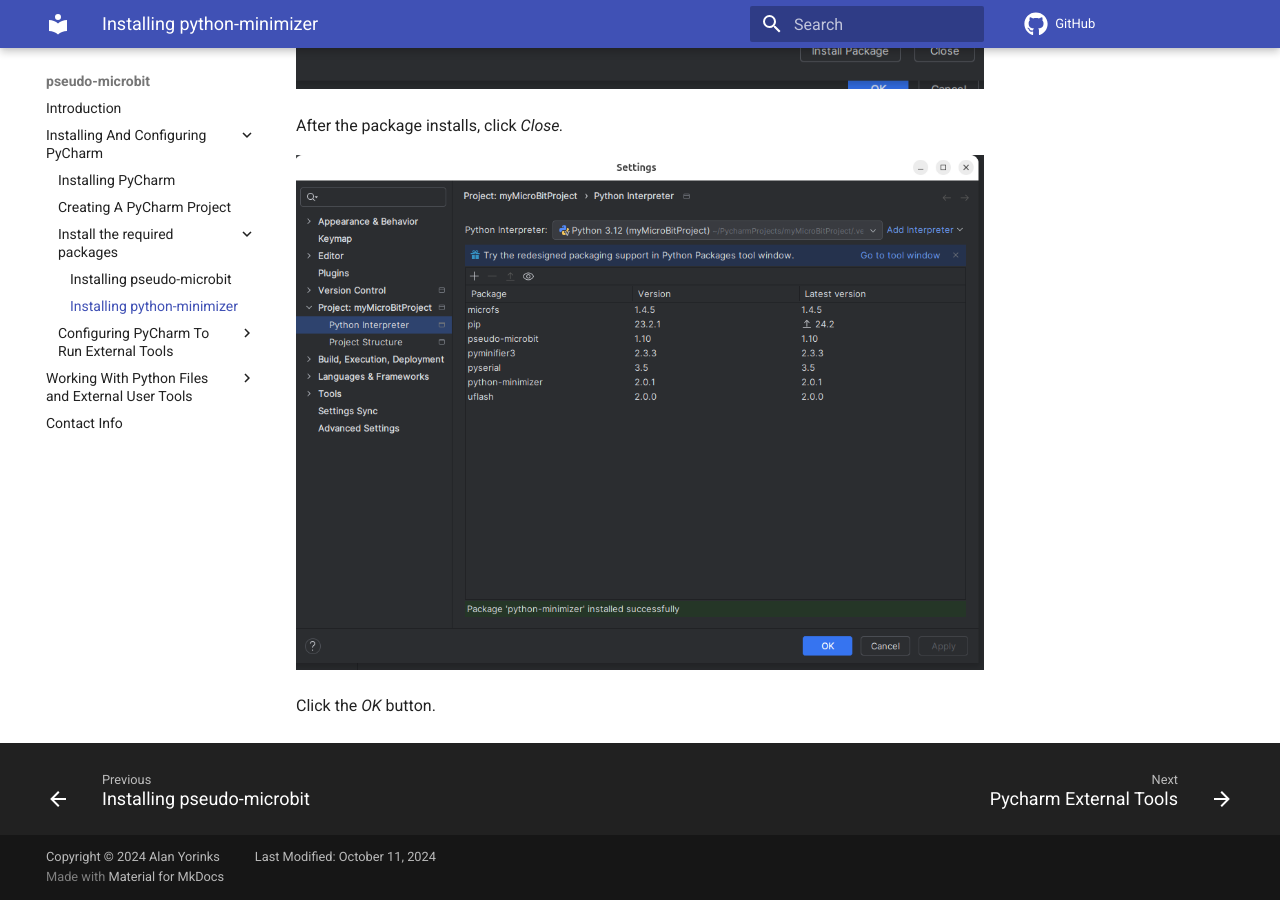
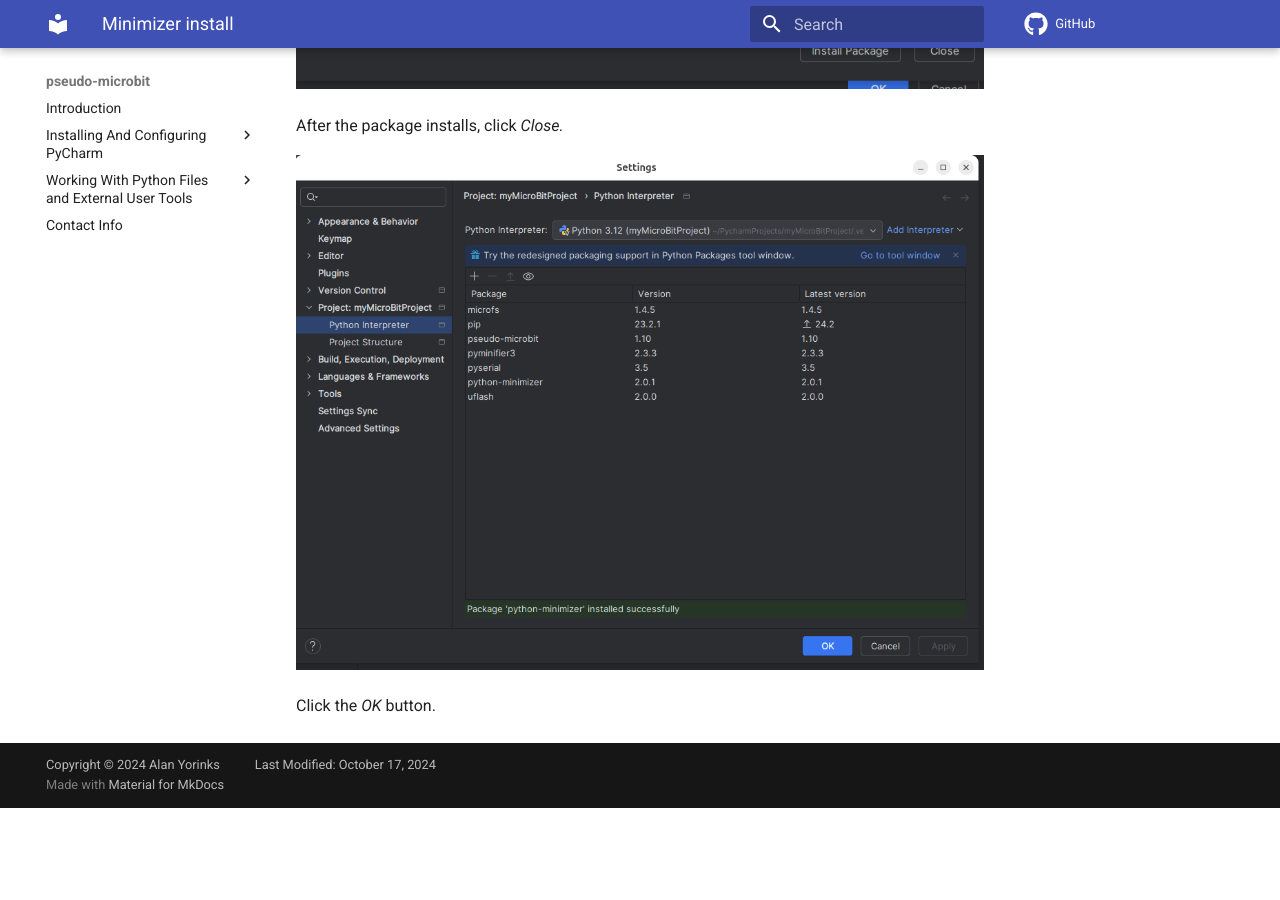
Before and after one commit to MrYsLab/pseudo-microbit, an MkDocs documentation site: the page built from docs/minimizer_install.md, in a window 1280 px wide and 900 px high, scrolled down 789 px. Built offline with MkDocs 1.6.1 and Material for MkDocs 9.7.7, drawn with Linux system fonts in a browser that asks for light colours; comment, search, counter and statistics services are not loaded; after the commit the page ends 1597 px from its top, so only the background shows below that; some of the changed text lies outside the part shown.

```diff
--- a/mkdocs.yml
+++ b/mkdocs.yml
@@ -5,7 +5,7 @@
 copyright: > # should remain a link to the original theme
   Copyright &copy; 2024 Alan Yorinks &nbsp; &nbsp; &nbsp; &nbsp; &nbsp;  Last
   Modified:
-  October 11, 2024<br>
+  October 17, 2024<br>
 
 
 nav:
@@ -13,9 +13,7 @@
   - Installing And Configuring PyCharm:
       - Installing PyCharm: pycharm_install.md
       - Creating A PyCharm Project: create_project.md
-      - Install the required packages:
-        - Installing pseudo-microbit: pm_install.md
-        - Installing python-minimizer: minimizer_install.md
+      - Installing pseudo-microbit: pm_install.md
       - Configuring PyCharm To Run External Tools:
         - Pycharm External Tools: external.md
         - Adding python-minimizer to PyCharm External Tools: minimizer.md
```
Also changed, not shown: docs/images/pm_package3.png (deleted).
